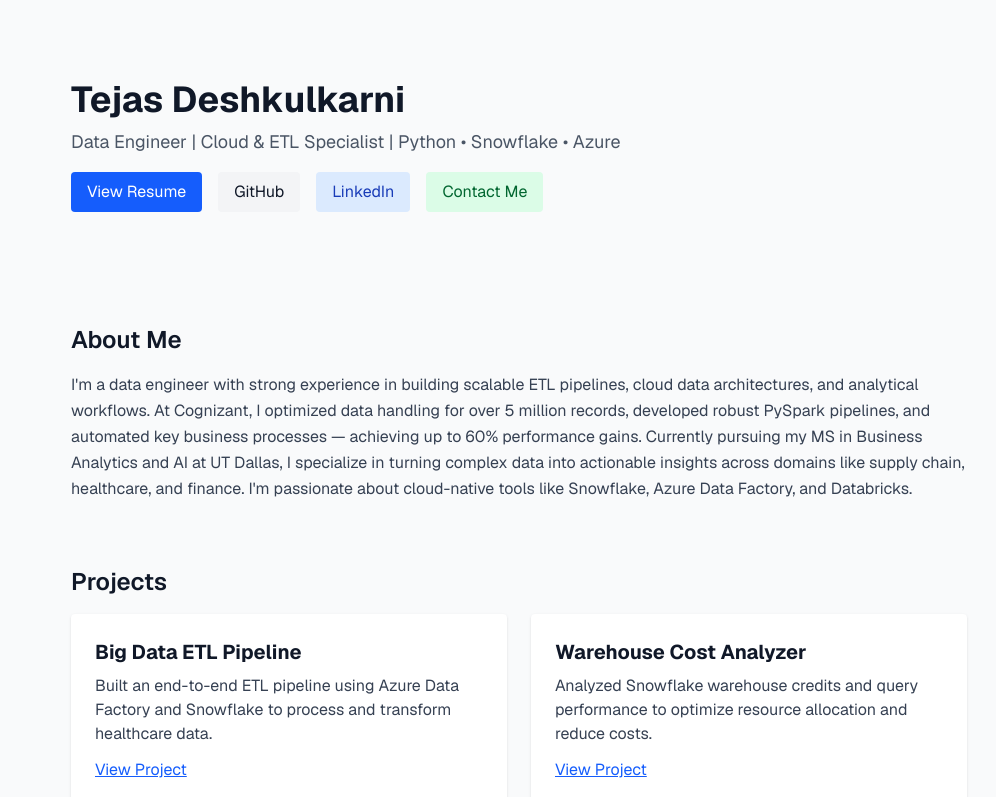
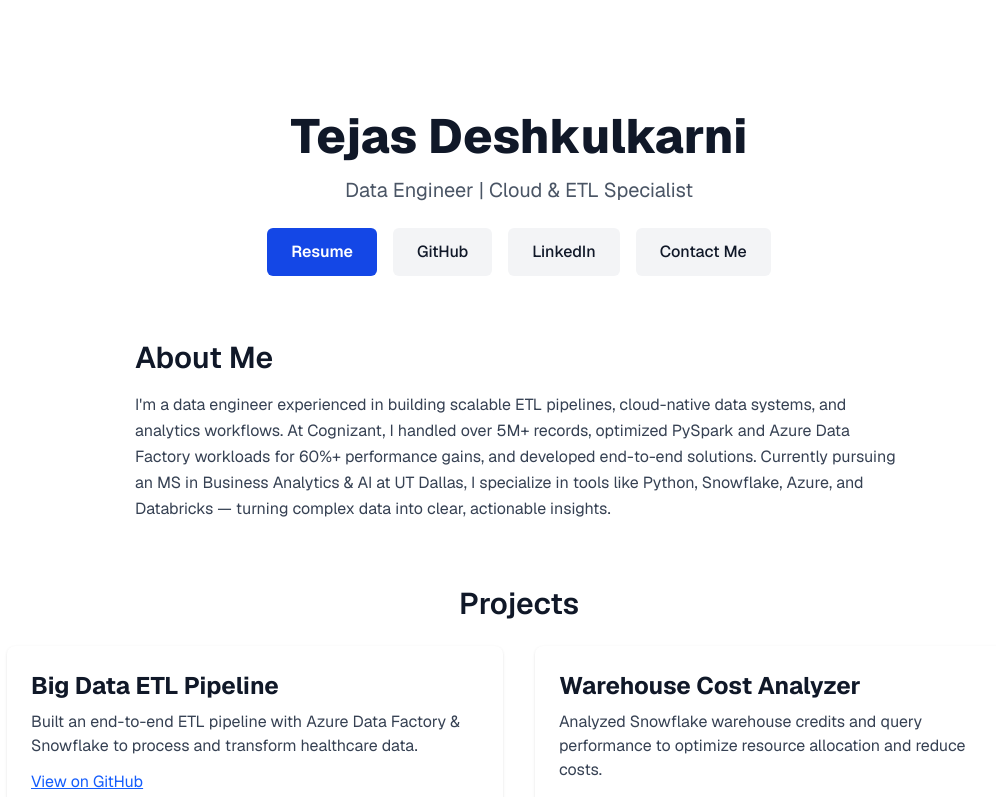
Before and after one commit to Tejasdk22/tejas-portfolio, a Next.js app in the folder portfolio/: page / in a window 1280 px wide. Shown: the top 797 px of the page, without its empty margins (121-1117 px from the left). Built offline with nearby package versions, Linux system fonts and the light colour scheme.

Commit message:
Refactor portfolio page with improved design and content layout
Co-authored-by: txd230017 <txd230017@utdallas.edu>

```diff
--- a/portfolio/src/app/page.tsx
+++ b/portfolio/src/app/page.tsx
@@ -1,89 +1,49 @@
 export default function Home() {
   return (
-    <main className="min-h-screen bg-gray-50 text-gray-900 p-8 font-sans">
-      <header className="max-w-4xl mx-auto py-12">
-        <h1 className="text-4xl font-bold mb-2">Tejas Deshkulkarni</h1>
-        <p className="text-lg text-gray-600">
-          Data Engineer | Cloud & ETL Specialist | Python • Snowflake • Azure
+    <main className="min-h-screen bg-white text-gray-900 p-6 sm:p-12 font-sans">
+      {/* Hero Section */}
+      <header className="max-w-3xl mx-auto text-center py-16">
+        <h1 className="text-5xl font-extrabold mb-4">Tejas Deshkulkarni</h1>
+        <p className="text-xl text-gray-600 mb-6">
+          Data Engineer | Cloud & ETL Specialist
         </p>
-        <div className="mt-4 flex gap-4 flex-wrap">
-          <a
-            href="/Tejas_Deshkulkarni_Resume_DE.pdf"
-            target="_blank"
-            rel="noopener noreferrer"
-            className="bg-blue-600 text-white px-4 py-2 rounded hover:bg-blue-700"
-          >
-            View Resume
-          </a>
-          <a
-            href="https://github.com/yourusername"
-            target="_blank"
-            className="bg-gray-100 px-4 py-2 rounded hover:bg-gray-200"
-          >
-            GitHub
-          </a>
-          <a
-            href="https://www.linkedin.com/in/tejas-deshkulkarni"
-            target="_blank"
-            className="bg-blue-100 text-blue-800 px-4 py-2 rounded hover:bg-blue-200"
-          >
-            LinkedIn
-          </a>
-          <a
-            href="mailto:tejasdeshus11@gmail.com"
-            className="bg-green-100 text-green-800 px-4 py-2 rounded hover:bg-green-200"
-          >
-            Contact Me
-          </a>
+        <div className="flex justify-center gap-4 flex-wrap">
+          <a href="/resume.pdf" target="_blank" className="bg-blue-700 hover:bg-blue-800 text-white px-6 py-3 rounded-md font-semibold transition-colors">Resume</a>
+          <a href="https://github.com/yourusername" target="_blank" className="bg-gray-100 hover:bg-gray-200 text-gray-900 px-6 py-3 rounded-md font-medium transition-colors">GitHub</a>
+          <a href="https://www.linkedin.com/in/tejas-deshkulkarni" target="_blank" className="bg-gray-100 hover:bg-gray-200 text-gray-900 px-6 py-3 rounded-md font-medium transition-colors">LinkedIn</a>
+          <a href="mailto:tejasdeshus11@gmail.com" className="bg-gray-100 hover:bg-gray-200 text-gray-900 px-6 py-3 rounded-md font-medium transition-colors">Contact Me</a>
         </div>
       </header>
 
-      {/* About Me Section */}
-      <section className="max-w-4xl mx-auto mt-16">
-        <h2 className="text-2xl font-semibold mb-4">About Me</h2>
-        <p className="text-gray-700 leading-relaxed">
-          I'm a data engineer with strong experience in building scalable ETL pipelines, cloud data architectures, and analytical workflows.
-          At Cognizant, I optimized data handling for over 5 million records, developed robust PySpark pipelines, and automated key business processes — achieving up to 60% performance gains.
-          Currently pursuing my MS in Business Analytics and AI at UT Dallas, I specialize in turning complex data into actionable insights across domains like supply chain, healthcare, and finance.
-          I'm passionate about cloud-native tools like Snowflake, Azure Data Factory, and Databricks.
+      {/* About Section */}
+      <section className="max-w-3xl mx-auto mb-16">
+        <h2 className="text-3xl font-semibold mb-4">About Me</h2>
+        <p className="leading-relaxed text-gray-700">
+          I'm a data engineer experienced in building scalable ETL pipelines, cloud-native data systems, and analytics workflows. At Cognizant, I handled over 5M+ records, optimized PySpark and Azure Data Factory workloads for 60%+ performance gains, and developed end-to-end solutions. Currently pursuing an MS in Business Analytics & AI at UT Dallas, I specialize in tools like Python, Snowflake, Azure, and Databricks — turning complex data into clear, actionable insights.
         </p>
       </section>
 
       {/* Projects Section */}
-      <section className="max-w-4xl mx-auto mt-16">
-        <h2 className="text-2xl font-semibold mb-4">Projects</h2>
-        <div className="grid grid-cols-1 md:grid-cols-2 gap-6">
-          <div className="p-6 bg-white shadow rounded">
-            <h3 className="text-xl font-bold">Big Data ETL Pipeline</h3>
-            <p className="text-gray-700 mt-2">
-              Built an end-to-end ETL pipeline using Azure Data Factory and Snowflake to process and transform healthcare data.
-            </p>
-            <a
-              href="https://github.com/yourusername/etl-pipeline"
-              className="inline-block mt-3 text-blue-600 underline"
-              target="_blank"
-            >
-              View Project
-            </a>
+      <section className="max-w-5xl mx-auto mb-16">
+        <h2 className="text-3xl font-semibold mb-6 text-center">Projects</h2>
+        <div className="grid grid-cols-1 md:grid-cols-2 gap-8">
+          {/* Project Card 1 */}
+          <div className="bg-white rounded-lg p-6 shadow-sm">
+            <h3 className="text-2xl font-bold">Big Data ETL Pipeline</h3>
+            <p className="mt-2 text-gray-700">Built an end-to-end ETL pipeline with Azure Data Factory & Snowflake to process and transform healthcare data.</p>
+            <a href="https://github.com/yourusername/etl-pipeline" target="_blank" className="text-blue-600 underline mt-3 block">View on GitHub</a>
           </div>
-          <div className="p-6 bg-white shadow rounded">
-            <h3 className="text-xl font-bold">Warehouse Cost Analyzer</h3>
-            <p className="text-gray-700 mt-2">
-              Analyzed Snowflake warehouse credits and query performance to optimize resource allocation and reduce costs.
-            </p>
-            <a
-              href="https://github.com/yourusername/snowflake-finops"
-              className="inline-block mt-3 text-blue-600 underline"
-              target="_blank"
-            >
-              View Project
-            </a>
+          {/* Project Card 2 */}
+          <div className="bg-white rounded-lg p-6 shadow-sm">
+            <h3 className="text-2xl font-bold">Warehouse Cost Analyzer</h3>
+            <p className="mt-2 text-gray-700">Analyzed Snowflake warehouse credits and query performance to optimize resource allocation and reduce costs.</p>
+            <a href="https://github.com/yourusername/snowflake-finops" target="_blank" className="text-blue-600 underline mt-3 block">View on GitHub</a>
           </div>
         </div>
       </section>
 
       {/* Footer */}
-      <footer className="mt-24 text-center text-sm text-gray-500">
+      <footer className="py-8 text-center text-gray-500 text-sm">
         © {new Date().getFullYear()} Tejas Deshkulkarni. All rights reserved.
       </footer>
     </main>
```
